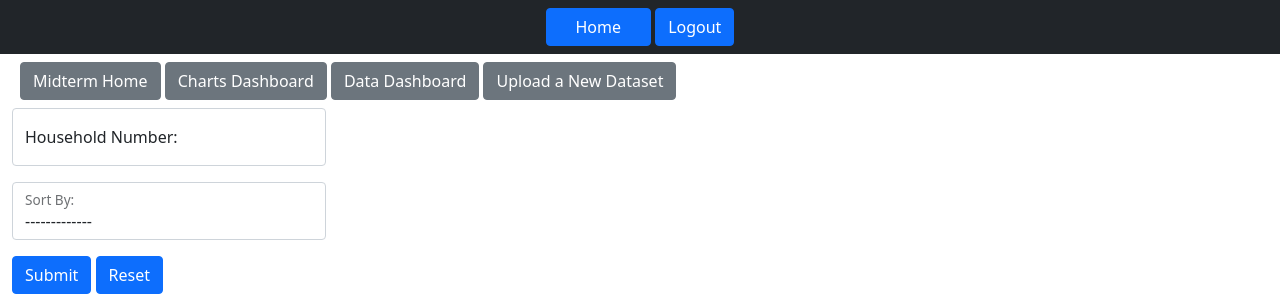
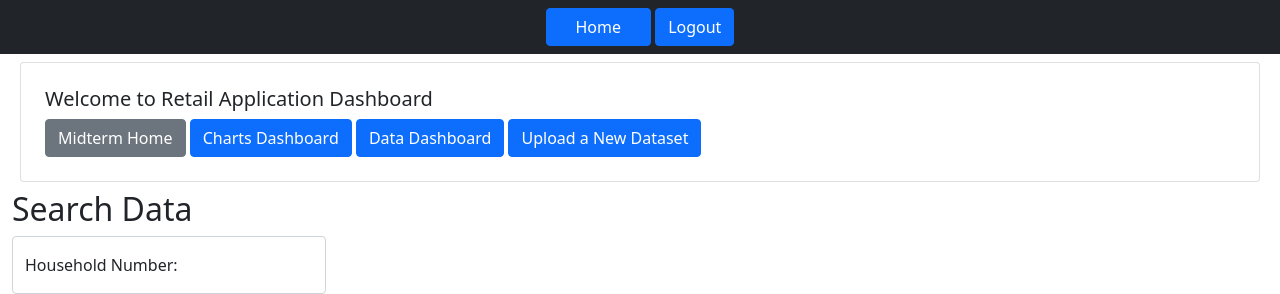
Before and after one commit to saddikulla-vishnu/cloudAssign1, a Django app: page /midterm/dashboard/ in a window 1280 px wide; the page is wider, and only the part inside the window is pictured. Shown: the top 294 px of that part. Run offline with Django 3.2, Linux system fonts and the light colour scheme; the visitor is signed in with stand-in values (Sample User, id 1); data that the repository does not hold is empty; some libraries are stand-ins or nearby versions.

Commit message:
Add: Style

```diff
--- a/midterm/templates/midterm_dashboard.html
+++ b/midterm/templates/midterm_dashboard.html
@@ -9,6 +9,7 @@
 <div class="container-fluid">
     {{ block.super }}
     <form class="continer">
+        <h2>Search Data</h2>
         {{ form.non_field_errors }}
         {% for field in search_form %}
         <div class="form-floating col-3 mb-3">
--- a/midterm/templates/midterm_index.html
+++ b/midterm/templates/midterm_index.html
@@ -2,9 +2,14 @@
 
 {% block content %}
     <div class="container-fluid p-2">
-        {% include "midterm.html" %}
-        <a href='{% url "midterm:charts" %}' class="btn btn-secondary">Charts Dashboard</a>
-        <a href='{% url "midterm:dashboard" %}?hshd_num=10' class="btn btn-secondary">Data Dashboard</a>
-        <a href='{% url "midterm:upload-dataset" %}' class="btn btn-secondary">Upload a New Dataset</a>
+        <div class="card p-2">
+            <div class="card-body">
+                <h5 class="card-title">Welcome to Retail Application Dashboard</h5>
+                {% include "midterm.html" %}
+                <a href='{% url "midterm:charts" %}' class="btn btn-primary">Charts Dashboard</a>
+                <a href='{% url "midterm:dashboard" %}?hshd_num=10' class="btn btn-primary">Data Dashboard</a>
+                <a href='{% url "midterm:upload-dataset" %}' class="btn btn-primary">Upload a New Dataset</a>
+            </div>
+        </div>
     </div>
 {% endblock content %}
--- a/midterm/templates/midterm_upload_dataset.html
+++ b/midterm/templates/midterm_upload_dataset.html
@@ -8,6 +8,7 @@
 <div class="container-fluid">
     {{ block.super }}
     <form method="post" accept-charset="utf-8" enctype='multipart/form-data'>
+        <h2>Upload New Dataset</h2>
         {% csrf_token %}
         {% for field in form %}
         <div class="form-group">
```
